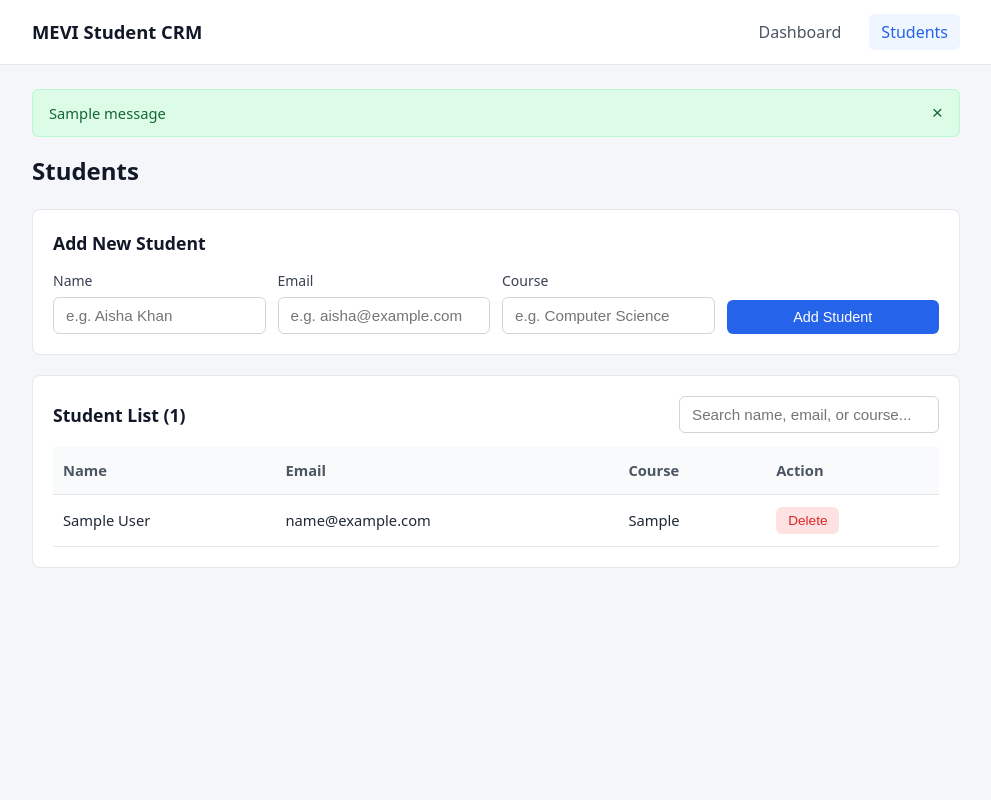
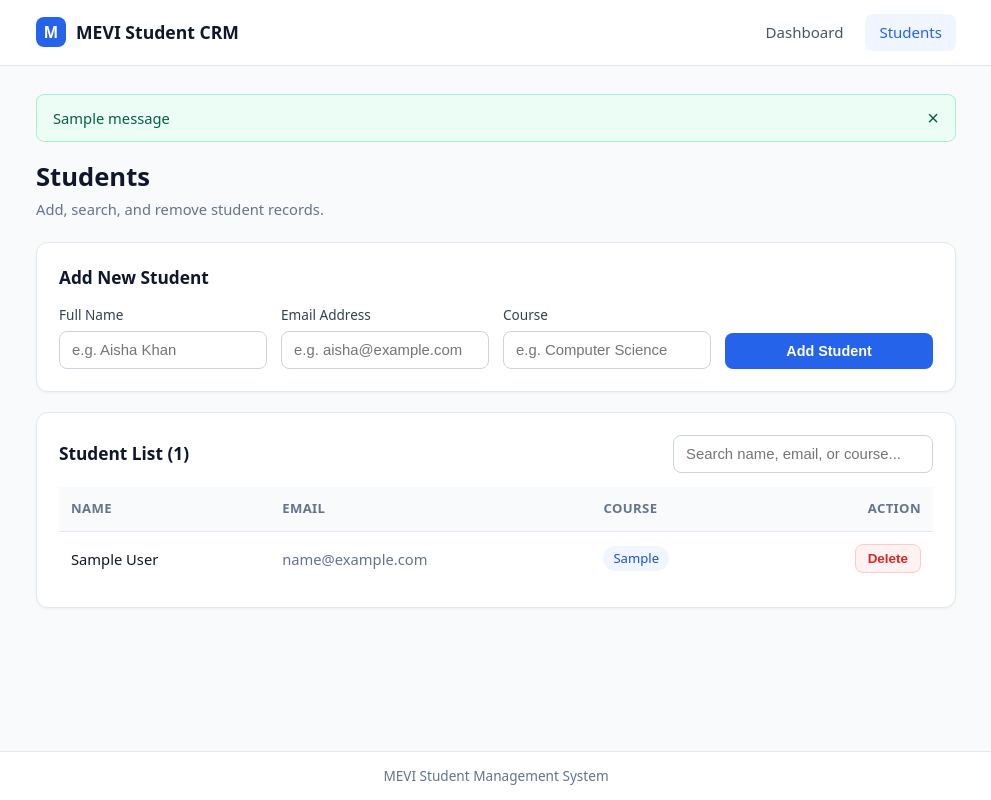
Before and after one commit to MohamedHaarishSherieff/management_portal, a Flask app: page /students in a window 1280 px wide. Shown: the whole page, without its empty margins (144-1135 px from the left). Run offline with Flask 3, Linux system fonts and the light colour scheme; tables that the repository leaves empty hold one stand-in row (values such as "Sample post"); one stand-in notice (Sample message) is shown.

Commit message:
few changes

```diff
--- a/static/style.css
+++ b/static/style.css
@@ -1,267 +1,385 @@
-* { /* Apply box rules to every element */
-  box-sizing: border-box; /* Include padding & border inside width */
-  margin: 0; /* Remove default outer spacing */
-  padding: 0; /* Remove default inner spacing */
+/* Base reset */
+* {
+  box-sizing: border-box;
+  margin: 0;
+  padding: 0;
 }
 
-body { /* Base page styling */
-  font-family: system-ui, -apple-system, BlinkMacSystemFont, "Segoe UI", Roboto, sans-serif; /* Clean OS font stack */
-  background-color: #f4f6f9; /* Light gray page background */
-  color: #1f2937; /* Dark gray readable text */
-  line-height: 1.5; /* Comfortable spacing between text lines */
+/* Keep footer at bottom on short pages */
+html,
+body {
+  height: 100%;
 }
 
-.container { /* Shared centered page wrapper */
-  max-width: 960px; /* Keep content at readable max width */
-  margin: 0 auto; /* Center horizontally */
-  padding: 0 16px; /* Small left/right padding on mobile */
+body {
+  display: flex;
+  flex-direction: column;
+  font-family: system-ui, -apple-system, BlinkMacSystemFont, "Segoe UI", Roboto, sans-serif;
+  background-color: #f8fafc;
+  color: #1e293b;
+  line-height: 1.5;
+}
+
+.container {
+  width: 100%;
+  max-width: 960px;
+  margin: 0 auto;
+  padding: 0 20px;
 }
 
 /* Navbar */
-.navbar { /* Top navigation bar */
-  background-color: #ffffff; /* White background */
-  border-bottom: 1px solid #e5e7eb; /* Subtle bottom divider line */
-  padding: 14px 0; /* Top and bottom spacing */
-  margin-bottom: 24px; /* Space below navbar */
+.navbar {
+  background-color: #ffffff;
+  border-bottom: 1px solid #e2e8f0;
+  padding: 14px 0;
+  margin-bottom: 28px;
 }
 
-.nav-content { /* Align brand and links inside navbar */
-  display: flex; /* Put items side by side */
-  justify-content: space-between; /* Brand on left, links on right */
-  align-items: center; /* Vertically center items */
+.nav-content {
+  display: flex;
+  justify-content: space-between;
+  align-items: center;
+  gap: 12px;
 }
 
-.brand { /* Top-left portal title */
-  font-size: 1.15rem; /* Slightly larger text */
-  font-weight: 700; /* Bold text */
-  color: #111827; /* Very dark text */
-  text-decoration: none; /* Remove underline */
+.brand {
+  display: inline-flex;
+  align-items: center;
+  gap: 10px;
+  font-size: 1.1rem;
+  font-weight: 700;
+  color: #0f172a;
+  text-decoration: none;
 }
 
-.nav-links { /* Wrapper for Dashboard / Students links */
-  display: flex; /* Place links in a row */
-  gap: 16px; /* Space between links */
+.brand-badge {
+  display: inline-flex;
+  align-items: center;
+  justify-content: center;
+  width: 30px;
+  height: 30px;
+  border-radius: 8px;
+  background-color: #2563eb;
+  color: #ffffff;
+  font-size: 0.95rem;
+  font-weight: 700;
 }
 
-.nav-links a { /* Default link styling */
-  text-decoration: none; /* Remove underline */
-  color: #4b5563; /* Medium gray text */
-  font-weight: 500; /* Medium boldness */
-  padding: 6px 12px; /* Clickable padding */
-  border-radius: 6px; /* Rounded pill corners */
+.nav-links {
+  display: flex;
+  gap: 8px;
+}
+
+.nav-links a {
+  text-decoration: none;
+  color: #475569;
+  font-weight: 500;
+  font-size: 0.94rem;
+  padding: 7px 14px;
+  border-radius: 8px;
+  transition: background-color 0.15s ease, color 0.15s ease;
 }
 
 .nav-links a:hover,
-.nav-links a.active { /* Highlight hovered or current page link */
-  background-color: #eff6ff; /* Soft blue background */
-  color: #2563eb; /* Blue text */
+.nav-links a.active {
+  background-color: #eff6ff;
+  color: #2563eb;
 }
 
-.main-content { /* Main page body wrapper */
-  padding-bottom: 40px; /* Extra space at bottom of page */
+/* Main content */
+.main-content {
+  flex: 1;
+  padding-bottom: 40px;
 }
 
-.page-header { /* Title + action button row */
-  display: flex; /* Side-by-side layout */
-  justify-content: space-between; /* Title left, button right */
-  align-items: center; /* Vertically centered */
-  margin-bottom: 20px; /* Space below header */
+.page-header {
+  display: flex;
+  justify-content: space-between;
+  align-items: center;
+  gap: 12px;
+  flex-wrap: wrap;
+  margin-bottom: 22px;
 }
 
-.page-header h1 { /* Main page heading */
-  font-size: 1.5rem; /* Heading size */
-  color: #111827; /* Dark heading color */
+.page-header h1 {
+  font-size: 1.6rem;
+  font-weight: 700;
+  color: #0f172a;
+}
+
+.subtitle {
+  color: #64748b;
+  font-size: 0.92rem;
+  margin-top: 2px;
 }
 
 /* Cards */
-.card { /* White box container for forms and tables */
-  background-color: #ffffff; /* White background */
-  border: 1px solid #e5e7eb; /* Light gray border */
-  border-radius: 8px; /* Rounded corners */
-  padding: 20px; /* Inner spacing */
-  margin-bottom: 20px; /* Space between cards */
+.card {
+  background-color: #ffffff;
+  border: 1px solid #e2e8f0;
+  border-radius: 12px;
+  padding: 22px;
+  margin-bottom: 20px;
+  box-shadow: 0 1px 3px rgba(15, 23, 42, 0.05);
 }
 
-.card h2 { /* Card section heading */
-  font-size: 1.1rem; /* Section title size */
-  margin-bottom: 14px; /* Space below heading */
-  color: #111827; /* Dark text */
+.card h2 {
+  font-size: 1.08rem;
+  font-weight: 600;
+  margin-bottom: 14px;
+  color: #0f172a;
 }
 
-/* Stats */
-.stats-grid { /* Grid for dashboard stat cards */
-  display: grid; /* CSS Grid layout */
-  grid-template-columns: repeat(auto-fit, minmax(220px, 1fr)); /* Auto-fit columns cleanly */
-  gap: 16px; /* Space between stat cards */
-  margin-bottom: 20px; /* Space below stats grid */
+.card-header {
+  display: flex;
+  justify-content: space-between;
+  align-items: center;
+  margin-bottom: 14px;
 }
 
-.stat-card { /* Single dashboard metric box */
-  background-color: #ffffff; /* White background */
-  border: 1px solid #e5e7eb; /* Light gray border */
-  border-radius: 8px; /* Rounded corners */
-  padding: 20px; /* Inner spacing */
+.card-header h2 {
+  margin-bottom: 0;
 }
 
-.stat-label { /* Metric title text */
-  font-size: 0.9rem; /* Slightly smaller text */
-  color: #6b7280; /* Muted gray */
-  margin-bottom: 6px; /* Space above number */
+.text-link {
+  color: #2563eb;
+  text-decoration: none;
+  font-size: 0.9rem;
+  font-weight: 500;
 }
 
-.stat-value { /* Big metric number */
-  font-size: 2rem; /* Large number size */
-  font-weight: 700; /* Bold number */
-  color: #2563eb; /* Blue highlight color */
+.text-link:hover {
+  text-decoration: underline;
+}
+
+/* Dashboard stats */
+.stats-grid {
+  display: grid;
+  grid-template-columns: repeat(auto-fit, minmax(220px, 1fr));
+  gap: 16px;
+  margin-bottom: 20px;
+}
+
+.stat-card {
+  background-color: #ffffff;
+  border: 1px solid #e2e8f0;
+  border-left: 4px solid #2563eb;
+  border-radius: 12px;
+  padding: 20px;
+  box-shadow: 0 1px 3px rgba(15, 23, 42, 0.05);
+}
+
+.stat-label {
+  font-size: 0.88rem;
+  font-weight: 500;
+  color: #64748b;
+  margin-bottom: 6px;
+}
+
+.stat-value {
+  font-size: 2rem;
+  font-weight: 700;
+  color: #0f172a;
 }
 
 /* Forms */
-.student-form { /* Responsive grid for Add Student inputs */
-  display: grid; /* CSS Grid layout */
-  grid-template-columns: repeat(auto-fit, minmax(200px, 1fr)); /* Fit inputs side by side */
-  gap: 12px; /* Space between inputs */
-  align-items: end; /* Align button with bottom of inputs */
+.student-form {
+  display: grid;
+  grid-template-columns: repeat(auto-fit, minmax(190px, 1fr));
+  gap: 14px;
+  align-items: end;
 }
 
-.form-group { /* Label + input stack */
-  display: flex; /* Flex layout */
-  flex-direction: column; /* Stack label above input */
-  gap: 6px; /* Space between label and input */
+.form-group {
+  display: flex;
+  flex-direction: column;
+  gap: 6px;
 }
 
-.form-group label { /* Input label text */
-  font-size: 0.875rem; /* Small label size */
-  font-weight: 500; /* Medium boldness */
-  color: #374151; /* Dark gray */
+.form-group label {
+  font-size: 0.85rem;
+  font-weight: 500;
+  color: #334155;
 }
 
 input[type="text"],
 input[type="email"],
-input[type="search"] { /* Style all text, email, and search boxes */
-  width: 100%; /* Fill full column width */
-  padding: 9px 12px; /* Comfortable inner padding */
-  border: 1px solid #d1d5db; /* Gray border */
-  border-radius: 6px; /* Rounded input corners */
-  font-size: 0.95rem; /* Input text size */
+input[type="search"] {
+  width: 100%;
+  padding: 10px 12px;
+  border: 1px solid #cbd5e1;
+  border-radius: 8px;
+  font-size: 0.93rem;
+  color: #0f172a;
+  background-color: #ffffff;
+  transition: border-color 0.15s ease, box-shadow 0.15s ease;
 }
 
-input:focus { /* Highlight input when typing in it */
-  outline: none; /* Remove default browser outline */
-  border-color: #2563eb; /* Blue border on focus */
+input:focus {
+  outline: none;
+  border-color: #2563eb;
+  box-shadow: 0 0 0 3px rgba(37, 99, 235, 0.12);
 }
 
 /* Buttons */
-.btn { /* Base button styling */
-  display: inline-block; /* Allow padding and width */
-  padding: 9px 16px; /* Button padding */
-  font-size: 0.9rem; /* Button text size */
-  font-weight: 500; /* Medium bold text */
-  border: none; /* Remove default border */
-  border-radius: 6px; /* Rounded corners */
-  cursor: pointer; /* Show hand pointer on hover */
-  text-decoration: none; /* No underline on link buttons */
-  text-align: center; /* Center label */
+.btn {
+  display: inline-block;
+  padding: 10px 18px;
+  font-size: 0.9rem;
+  font-weight: 600;
+  border: none;
+  border-radius: 8px;
+  cursor: pointer;
+  text-decoration: none;
+  text-align: center;
+  transition: background-color 0.15s ease;
 }
 
-.btn-primary { /* Blue primary action button */
-  background-color: #2563eb; /* Blue background */
-  color: #ffffff; /* White text */
+.btn-primary {
+  background-color: #2563eb;
+  color: #ffffff;
 }
 
-.btn-primary:hover { /* Darker blue when hovering */
-  background-color: #1d4ed8; /* Darker blue */
+.btn-primary:hover {
+  background-color: #1d4ed8;
 }
 
-.btn-danger { /* Soft red delete button */
-  background-color: #fee2e2; /* Light red background */
-  color: #dc2626; /* Red text */
-  padding: 6px 12px; /* Smaller button padding */
-  font-size: 0.85rem; /* Slightly smaller text */
+.btn-danger {
+  background-color: #fef2f2;
+  color: #dc2626;
+  border: 1px solid #fecaca;
+  padding: 6px 12px;
+  font-size: 0.84rem;
 }
 
-.btn-danger:hover { /* Slightly deeper red on hover */
-  background-color: #fecaca; /* Darker pink/red */
+.btn-danger:hover {
+  background-color: #fee2e2;
 }
 
 /* Table */
-.table-header { /* Row above student table */
-  display: flex; /* Put title and search side by side */
-  justify-content: space-between; /* Push apart */
-  align-items: center; /* Vertically center */
-  gap: 12px; /* Space between items */
-  flex-wrap: wrap; /* Wrap to next line on small screens */
-  margin-bottom: 14px; /* Space above table */
+.table-header {
+  display: flex;
+  justify-content: space-between;
+  align-items: center;
+  gap: 12px;
+  flex-wrap: wrap;
+  margin-bottom: 14px;
 }
 
-.table-header h2 { /* Remove bottom margin inside flex header */
-  margin-bottom: 0; /* No extra margin */
+.table-header h2 {
+  margin-bottom: 0;
 }
 
-.search-box { /* Limit width of search box */
-  max-width: 260px; /* Keep search bar compact */
+.search-box {
+  max-width: 260px;
 }
 
-.table-wrapper { /* Enable horizontal scrolling on mobile */
-  overflow-x: auto; /* Scroll sideways if table is wide */
+.table-wrapper {
+  overflow-x: auto;
 }
 
-table { /* Student table */
-  width: 100%; /* Full card width */
-  border-collapse: collapse; /* Merge cell borders cleanly */
+table {
+  width: 100%;
+  border-collapse: collapse;
 }
 
 th,
-td { /* Table header and body cells */
-  text-align: left; /* Left-align text */
-  padding: 12px 10px; /* Cell spacing */
-  border-bottom: 1px solid #e5e7eb; /* Row divider line */
-  font-size: 0.92rem; /* Cell font size */
+td {
+  text-align: left;
+  padding: 12px;
+  border-bottom: 1px solid #e2e8f0;
+  font-size: 0.92rem;
 }
 
-th { /* Table header cells */
-  font-weight: 600; /* Semi-bold headers */
-  color: #4b5563; /* Gray header text */
-  background-color: #f9fafb; /* Very light gray header background */
+th {
+  font-weight: 600;
+  font-size: 0.82rem;
+  text-transform: uppercase;
+  letter-spacing: 0.03em;
+  color: #64748b;
+  background-color: #f8fafc;
 }
 
-.empty-state { /* Text shown when list/search is empty */
-  color: #6b7280; /* Muted gray */
-  font-size: 0.95rem; /* Readable size */
-  padding: 12px 0; /* Top and bottom spacing */
+tbody tr:hover {
+  background-color: #f8fafc;
 }
 
-/* Alerts */
-.alerts { /* Flash message container */
-  margin-bottom: 16px; /* Space below alerts */
+tbody tr:last-child td {
+  border-bottom: none;
 }
 
-.alert { /* Single flash alert banner */
-  display: flex; /* Put message and close button on one row */
-  justify-content: space-between; /* Message left, X button right */
-  align-items: center; /* Vertically center */
-  padding: 12px 16px; /* Banner padding */
-  border-radius: 6px; /* Rounded banner corners */
-  margin-bottom: 8px; /* Space between stacked alerts */
-  font-size: 0.92rem; /* Alert text size */
+.fw-medium {
+  font-weight: 500;
+  color: #0f172a;
 }
 
-.alert-success { /* Green success alert */
-  background-color: #dcfce7; /* Light green background */
-  color: #166534; /* Dark green text */
-  border: 1px solid #bbf7d0; /* Green border */
+.text-muted {
+  color: #64748b;
 }
 
-.alert-error { /* Red error alert */
-  background-color: #fee2e2; /* Light red background */
-  color: #991b1b; /* Dark red text */
-  border: 1px solid #fecaca; /* Red border */
+.text-right {
+  text-align: right;
 }
 
-.alert-close { /* 'X' button inside alert */
-  background: none; /* Transparent background */
-  border: none; /* No border */
-  font-size: 1.2rem; /* Slightly larger X */
-  line-height: 1; /* Tight height */
-  cursor: pointer; /* Hand cursor */
-  color: inherit; /* Match alert text color */
+.course-badge {
+  display: inline-block;
+  padding: 3px 10px;
+  border-radius: 999px;
+  background-color: #eff6ff;
+  color: #1d4ed8;
+  font-size: 0.82rem;
+  font-weight: 500;
 }
+
+.empty-state {
+  color: #64748b;
+  font-size: 0.94rem;
+  padding: 14px 0 4px;
+}
+
+/* Flash alerts */
+.alerts {
+  margin-bottom: 16px;
+}
+
+.alert {
+  display: flex;
+  justify-content: space-between;
+  align-items: center;
+  padding: 12px 16px;
+  border-radius: 8px;
+  margin-bottom: 8px;
+  font-size: 0.92rem;
+  font-weight: 500;
+}
+
+.alert-success {
+  background-color: #ecfdf5;
+  color: #065f46;
+  border: 1px solid #a7f3d0;
+}
+
+.alert-error {
+  background-color: #fef2f2;
+  color: #991b1b;
+  border: 1px solid #fecaca;
+}
+
+.alert-close {
+  background: none;
+  border: none;
+  font-size: 1.25rem;
+  line-height: 1;
+  cursor: pointer;
+  color: inherit;
+}
+
+/* Footer */
+.footer {
+  border-top: 1px solid #e2e8f0;
+  background-color: #ffffff;
+  padding: 14px 0;
+  color: #64748b;
+  font-size: 0.85rem;
+  text-align: center;
+}
--- a/templates/base.html
+++ b/templates/base.html
@@ -1,41 +1,61 @@
-<!DOCTYPE html> <!-- Tell browser this is an HTML5 page -->
-<html lang="en"> <!-- Root HTML element in English -->
-<head> <!-- Page metadata and stylesheet links -->
-  <meta charset="UTF-8"> <!-- Support standard text characters -->
-  <meta name="viewport" content="width=device-width, initial-scale=1.0"> <!-- Scale nicely on mobile screens -->
-  <title>{% block title %}Student Management System{% endblock %}</title> <!-- Page tab title (child pages can override) -->
-  <link rel="stylesheet" href="{{ url_for('static', filename='style.css') }}"> <!-- Load CSS file from static/style.css -->
+<!DOCTYPE html>
+<html lang="en">
+<head>
+  <meta charset="UTF-8">
+  <meta name="viewport" content="width=device-width, initial-scale=1.0">
+  <title>{% block title %}Student Management System{% endblock %}</title>
+  <!-- Load main stylesheet -->
+  <link rel="stylesheet" href="{{ url_for('static', filename='style.css') }}">
 </head>
-<body> <!-- Visible page body starts here -->
-  <header class="navbar"> <!-- Top white navigation bar -->
-    <div class="container nav-content"> <!-- Centered container for brand and nav links -->
-      <a href="{{ url_for('dashboard') }}" class="brand">MEVI Student CRM</a> <!-- Brand title linking to home dashboard -->
-      <nav class="nav-links"> <!-- Navigation menu links -->
-        <!-- Link to Dashboard; add 'active' class if currently on dashboard -->
-        <a href="{{ url_for('dashboard') }}" class="{% if request.endpoint == 'dashboard' %}active{% endif %}">Dashboard</a>
-        <!-- Link to Students page; add 'active' class if currently on students -->
-        <a href="{{ url_for('students') }}" class="{% if request.endpoint == 'students' %}active{% endif %}">Students</a>
+<body>
+  <!-- Top navigation bar -->
+  <header class="navbar">
+    <div class="container nav-content">
+      <a href="{{ url_for('dashboard') }}" class="brand">
+        <span class="brand-badge">M</span>
+        <span>MEVI Student CRM</span>
+      </a>
+
+      <!-- Page navigation links -->
+      <nav class="nav-links">
+        <a href="{{ url_for('dashboard') }}" class="{% if request.endpoint == 'dashboard' %}active{% endif %}">
+          Dashboard
+        </a>
+        <a href="{{ url_for('students') }}" class="{% if request.endpoint == 'students' %}active{% endif %}">
+          Students
+        </a>
       </nav>
     </div>
   </header>
 
-  <main class="container main-content"> <!-- Main centered page content area -->
-    {% with messages = get_flashed_messages(with_categories=true) %} <!-- Read any Flask flash messages -->
-      {% if messages %} <!-- Only show alert area if messages exist -->
-        <div class="alerts"> <!-- Wrapper for alert banners -->
-          {% for category, message in messages %} <!-- Loop through each message and its type -->
-            <div class="alert alert-{{ category }}"> <!-- Alert styled as success or error -->
-              <span>{{ message }}</span> <!-- Display the message text -->
-              <button type="button" class="alert-close" aria-label="Close">&times;</button> <!-- 'X' button handled by script.js -->
+  <!-- Main centered page area -->
+  <main class="container main-content">
+    <!-- Flash alert messages from Flask -->
+    {% with messages = get_flashed_messages(with_categories=true) %}
+      {% if messages %}
+        <div class="alerts">
+          {% for category, message in messages %}
+            <div class="alert alert-{{ category }}">
+              <span>{{ message }}</span>
+              <button type="button" class="alert-close" aria-label="Close">&times;</button>
             </div>
-          {% endfor %} <!-- End message loop -->
+          {% endfor %}
         </div>
-      {% endif %} <!-- End messages check -->
-    {% endwith %} <!-- End flash messages block -->
+      {% endif %}
+    {% endwith %}
 
-    {% block content %}{% endblock %} <!-- Placeholder where child pages put their HTML -->
+    <!-- Child page content goes here -->
+    {% block content %}{% endblock %}
   </main>
 
-  <script src="{{ url_for('static', filename='script.js') }}"></script> <!-- Load JavaScript file from static/script.js -->
+  <!-- Simple page footer -->
+  <footer class="footer">
+    <div class="container">
+      <p>MEVI Student Management System</p>
+    </div>
+  </footer>
+
+  <!-- Load interactive JavaScript -->
+  <script src="{{ url_for('static', filename='script.js') }}"></script>
 </body>
 </html>
--- a/templates/students.html
+++ b/templates/students.html
@@ -1,36 +1,43 @@
-{% extends "base.html" %} <!-- Reuse navbar, alerts, CSS, and JS from base.html -->
+{% extends "base.html" %}
 
-{% block title %}Students - Student Management System{% endblock %} <!-- Set browser tab title -->
+{% block title %}Students - Student Management System{% endblock %}
 
-{% block content %} <!-- Start main content block -->
-<div class="page-header"> <!-- Top row with page title -->
-  <h1>Students</h1> <!-- Main page heading -->
+{% block content %}
+<!-- Page heading -->
+<div class="page-header">
+  <div>
+    <h1>Students</h1>
+    <p class="subtitle">Add, search, and remove student records.</p>
+  </div>
 </div>
 
-<div class="card"> <!-- Card containing the Add Student form -->
-  <h2>Add New Student</h2> <!-- Card heading -->
-  <!-- Form sends POST request to Flask add_student() route -->
+<!-- Add student form card -->
+<div class="card">
+  <h2>Add New Student</h2>
   <form id="addStudentForm" class="student-form" action="{{ url_for('add_student') }}" method="POST">
-    <div class="form-group"> <!-- Label + input wrapper for Name -->
-      <label for="name">Name</label> <!-- Label linked to 'name' input -->
-      <input type="text" id="name" name="name" placeholder="e.g. Aisha Khan" required> <!-- Text input for student name -->
+    <div class="form-group">
+      <label for="name">Full Name</label>
+      <input type="text" id="name" name="name" placeholder="e.g. Aisha Khan" required>
     </div>
-    <div class="form-group"> <!-- Label + input wrapper for Email -->
-      <label for="email">Email</label> <!-- Label linked to 'email' input -->
-      <input type="email" id="email" name="email" placeholder="e.g. aisha@example.com" required> <!-- Email input with browser check -->
+
+    <div class="form-group">
+      <label for="email">Email Address</label>
+      <input type="email" id="email" name="email" placeholder="e.g. aisha@example.com" required>
     </div>
-    <div class="form-group"> <!-- Label + input wrapper for Course -->
-      <label for="course">Course</label> <!-- Label linked to 'course' input -->
-      <input type="text" id="course" name="course" placeholder="e.g. Computer Science" required> <!-- Text input for course -->
+
+    <div class="form-group">
+      <label for="course">Course</label>
+      <input type="text" id="course" name="course" placeholder="e.g. Computer Science" required>
     </div>
-    <button type="submit" class="btn btn-primary">Add Student</button> <!-- Submit button to save student -->
+
+    <button type="submit" class="btn btn-primary">Add Student</button>
   </form>
 </div>
 
-<div class="card"> <!-- Card containing the Student List table -->
-  <div class="table-header"> <!-- Top bar with count and search box -->
-    <h2>Student List (<span id="studentCount">{{ students|length }}</span>)</h2> <!-- Heading with live student count -->
-    <!-- Search input used by script.js to filter table rows live -->
+<!-- Student directory table card -->
+<div class="card">
+  <div class="table-header">
+    <h2>Student List (<span id="studentCount">{{ students|length }}</span>)</h2>
     <input
       type="search"
       id="searchInput"
@@ -40,43 +47,44 @@
     >
   </div>
 
-  {% if students %} <!-- Show table only if at least one student exists -->
-    <div class="table-wrapper"> <!-- Allow horizontal scroll on narrow screens -->
-      <table id="studentsTable"> <!-- Table targeted by script.js search -->
-        <thead> <!-- Table header row -->
+  {% if students %}
+    <div class="table-wrapper">
+      <table id="studentsTable">
+        <thead>
           <tr>
-            <th>Name</th> <!-- Name column -->
-            <th>Email</th> <!-- Email column -->
-            <th>Course</th> <!-- Course column -->
-            <th>Action</th> <!-- Delete button column -->
+            <th>Name</th>
+            <th>Email</th>
+            <th>Course</th>
+            <th class="text-right">Action</th>
           </tr>
         </thead>
-        <tbody> <!-- Table body rows -->
-          {% for student in students %} <!-- Loop through all students from Flask -->
+        <tbody>
+          {% for student in students %}
             <tr>
-              <td>{{ student.name }}</td> <!-- Student's name -->
-              <td>{{ student.email }}</td> <!-- Student's email -->
-              <td>{{ student.course }}</td> <!-- Student's course -->
-              <td>
-                <!-- Mini form that sends POST to delete_student() for this ID -->
+              <td class="fw-medium">{{ student.name }}</td>
+              <td class="text-muted">{{ student.email }}</td>
+              <td><span class="course-badge">{{ student.course }}</span></td>
+              <td class="text-right">
                 <form
                   class="delete-form"
                   action="{{ url_for('delete_student', student_id=student.id) }}"
                   method="POST"
                   data-student-name="{{ student.name }}"
                 >
-                  <button type="submit" class="btn btn-danger">Delete</button> <!-- Red delete button -->
+                  <button type="submit" class="btn btn-danger">Delete</button>
                 </form>
               </td>
             </tr>
-          {% endfor %} <!-- End student loop -->
+          {% endfor %}
         </tbody>
       </table>
     </div>
-    <!-- Hidden message shown by script.js when search finds 0 rows -->
+
+    <!-- Shown by script.js when live search finds 0 rows -->
     <p id="noMatches" class="empty-state" style="display: none;">No matching students found.</p>
-  {% else %} <!-- Shown when database has 0 students -->
-    <p class="empty-state">No students registered yet. Use the form above to add your first student.</p> <!-- Empty state message -->
-  {% endif %} <!-- End students check -->
+  {% else %}
+    <!-- Shown when database has no students -->
+    <p class="empty-state">No students registered yet. Use the form above to add your first student.</p>
+  {% endif %}
 </div>
-{% endblock %} <!-- End main content block -->
+{% endblock %}
```
Also changed, not shown: templates/index.html (+47 -32 lines).
